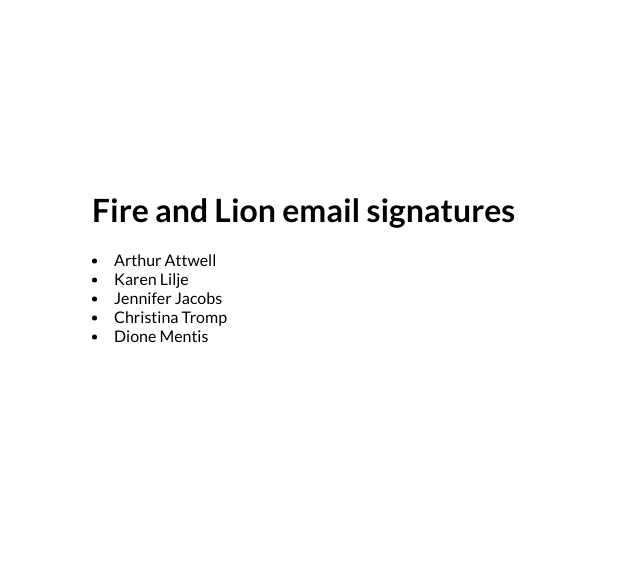
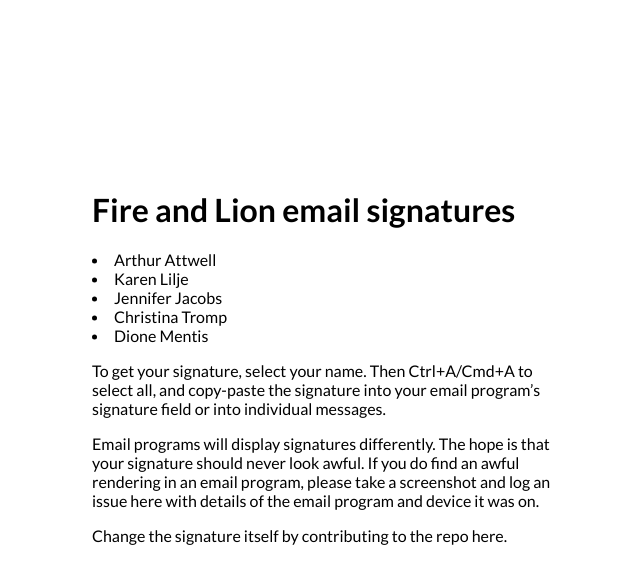
Before and after one commit to electricbookworks/fireandlion-signatures, a Jekyll site: the page built from index.md, in a window 1280 px wide. Shown: the top 584 px of the page, without its empty margins (308-948 px from the left). Built offline with Jekyll 4.4.1, drawn with Linux system fonts in a browser that asks for light colours; our own code applies the rules of GitHub Pages for plain Markdown files.

Commit message:
Add guidance to home page

```diff
--- a/index.md
+++ b/index.md
@@ -8,3 +8,9 @@
 	<li><a href="{{ person.file }}.html">{{ person.name }}</a></li>
 {% endfor %}
 </ul>
+
+To get your signature, select your name. Then Ctrl+A/Cmd+A to select all, and copy-paste the signature into your email program's signature field or into individual messages.
+
+Email programs will display signatures differently. The hope is that your signature should never look awful. If you do find an awful rendering in an email program, please take a screenshot and log an issue [here](https://github.com/fireandlion/signatures/issues) with details of the email program and device it was on.
+
+Change the signature itself by contributing to the repo [here](https://github.com/fireandlion/signatures).
```
